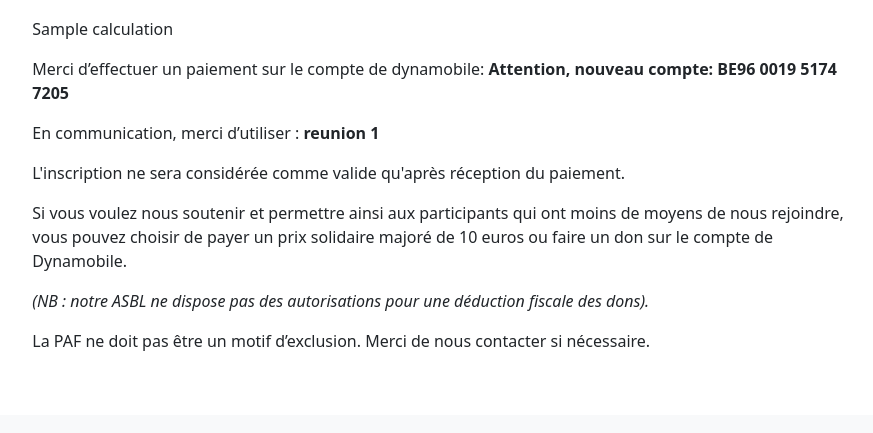
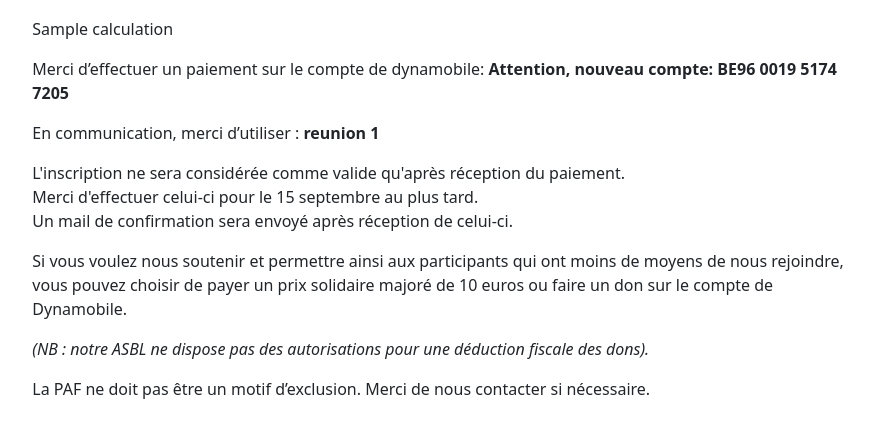
Before and after one commit to acelpb/dyn_signup, a Django app: template reunion/templates/reunion/completed-signup.html in a window 1280 px wide. Shown: the part 385-818 px from the top of the page, without its empty margins (193-1066 px from the left). Before the commit the page ends 736 px from the top, so only its background shows below. Run offline with Django 3.2, Linux system fonts and the light colour scheme; the template is opened without the code that fills it: most values are stand-ins (such as "Sample title", 1, 10 or a date in 2020); some libraries are stand-ins or nearby versions.

Commit message:
content: signup message

```diff
--- a/reunion/templates/reunion/partials/completed-signup.html
+++ b/reunion/templates/reunion/partials/completed-signup.html
@@ -33,7 +33,9 @@
     En communication, merci d’utiliser : <span class="fw-bold">reunion {{ signup.id }}</span>
 </p>
 <p>
-    L'inscription ne sera considérée comme valide qu'après réception du paiement.
+    L'inscription ne sera considérée comme valide qu'après réception du paiement.<br />
+    Merci d'effectuer celui-ci pour le 15 septembre au plus tard.<br />
+    Un mail de confirmation sera envoyé après réception de celui-ci.
 </p>
 <p>
     Si vous voulez nous soutenir et permettre ainsi aux participants qui ont moins de moyens
```
